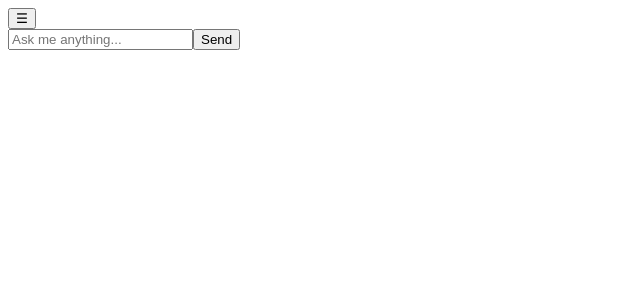
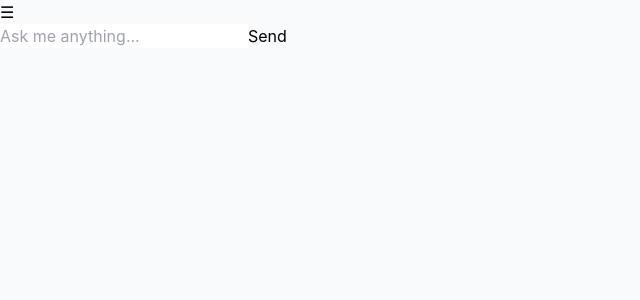
Before and after one commit to makej7403-bit/ChatMe, a React (Vite) app in the folder client/: page / in a window 1280 px wide. Shown: the top 300 px of the page, without its empty margins (0-640 px from the left). Built offline with nearby package versions, Linux system fonts and the light colour scheme.

Commit message:
Update main.jsx

```diff
--- a/client/src/main.jsx
+++ b/client/src/main.jsx
@@ -1,9 +1,6 @@
-import React from "react";
-import ReactDOM from "react-dom/client";
-import App from "./App";
+import React from 'react';
+import { createRoot } from 'react-dom/client';
+import App from './App';
+import './index.css';
 
-ReactDOM.createRoot(document.getElementById("root")).render(
-  <React.StrictMode>
-    <App />
-  </React.StrictMode>
-);
+createRoot(document.getElementById('root')).render(<App />);
```
